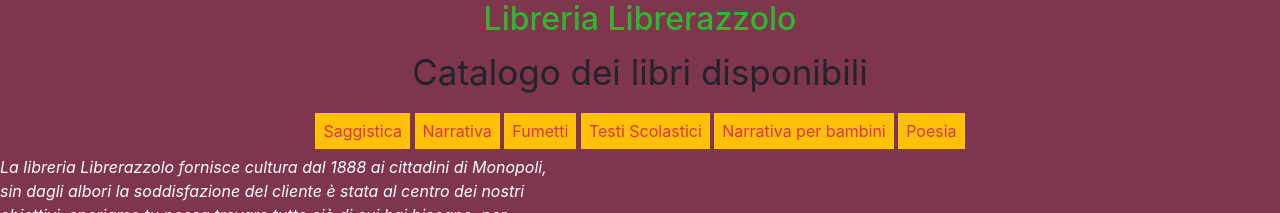
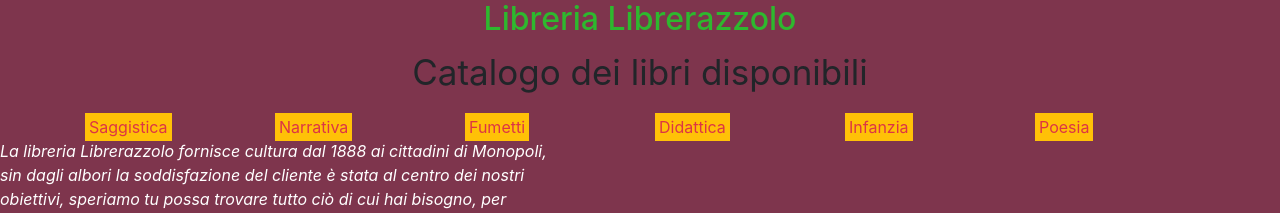
Before and after one commit to ait20librerazzolo/ait20librerazzolo.github.io, a plain HTML site: page index.html in a window 1280 px wide. Shown: the top 213 px of the page. Drawn offline with nearby package versions, Linux system fonts and the light colour scheme.

Commit message:
Update index.html

```diff
--- a/index.html
+++ b/index.html
@@ -23,13 +23,22 @@ body {
 
 
 
-  <div class="nav-scroller py-1 mb-2" align=center>
-      <a class="bg-warning text-danger p-2 mb-2" href="librerazzolo\Saggistica.html" target="_blank">Saggistica</a>
-      <a class="bg-warning text-danger p-2 mb-2" href="librerazzolo\Narrativa.html">Narrativa</a>
-      <a class="bg-warning text-danger p-2 mb-2" href="librerazzolo\Fumetti.html">Fumetti</a>
-      <a class="bg-warning text-danger p-2 mb-2" href="librerazzolo\Testi scolastici.html">Testi Scolastici</a>
-      <a class="bg-warning text-danger p-2 mb-2" href="librerazzolo\narrativa bambini2.html">Narrativa per bambini</a>
-      <a class="bg-warning text-danger p-2 mb-2" href="librerazzolo\poesia.html">Poesia</a>
+<div class="container">
+  <div class="row">
+
+    <div class="col-sm">
+      <a class="bg-warning text-danger p-1 mb-1" href="librerazzolo\Saggistica.html" target="_blank">Saggistica</a> </div>
+    <div class="col-sm">
+      <a class="bg-warning text-danger p-1 mb-1" href="librerazzolo\Narrativa.html">Narrativa</a></div>
+      <div class="col-sm">
+      <a class="bg-warning text-danger p-1 mb-1" href="librerazzolo\Fumetti.html">Fumetti</a></div>
+        <div class="col-sm">
+      <a class="bg-warning text-danger p-1 mb-1" href="librerazzolo\Testi scolastici.html">Didattica</a> </div>
+          <div class="col-sm">
+      <a class="bg-warning text-danger p-1 mb-1" href="librerazzolo\narrativa bambini2.html">Infanzia</a> </div>
+            <div class="col-sm">
+              <a class="bg-warning text-danger p-1 mb-1" href="librerazzolo\poesia.html">Poesia</a></div>
+  </div>
   </div>
 
 
```
